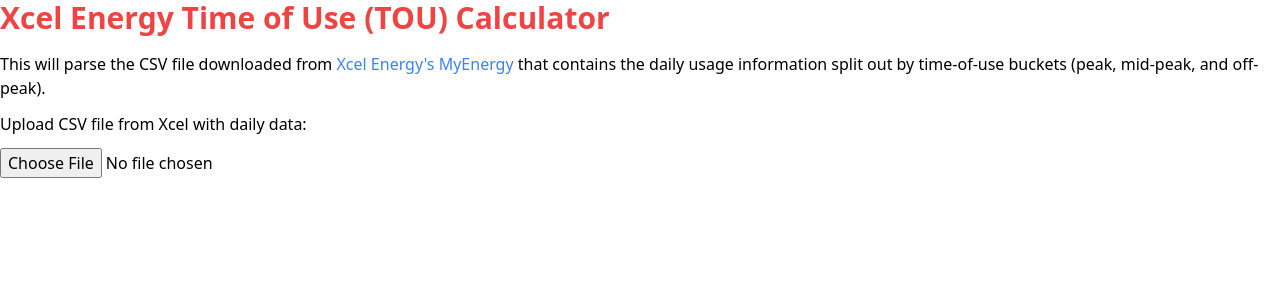
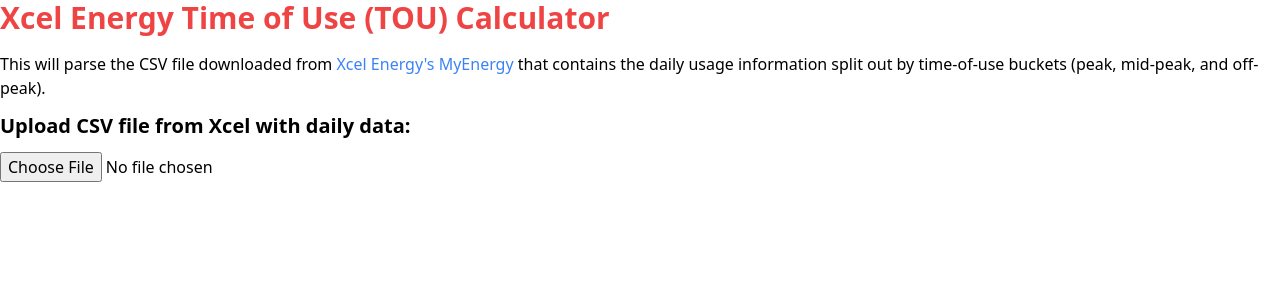
Before and after one commit to mattrobmattrob/XcelCalculator, a Next.js app: page / in a window 1280 px wide. Shown: the top 300 px of the page. Built offline with nearby package versions, Linux system fonts and the light colour scheme.

Commit message:
Separation

```diff
--- a/pages/index.js
+++ b/pages/index.js
@@ -215,13 +215,17 @@
     };
 
   return <>
-    <div className='text-3xl font-bold text-red-500 pb-4'>Xcel Energy Time of Use (TOU) Calculator</div>
+    <div className='text-3xl font-bold text-red-500 pb-4'>
+        Xcel Energy Time of Use (TOU) Calculator
+    </div>
 
     <div className='pb-3'>
         This will parse the CSV file downloaded from <a className='text-blue-500' href="https://myenergy.xcelenergy.com/myenergy/usage-history">Xcel Energy's MyEnergy</a> that contains the daily usage information split out by time-of-use buckets (peak, mid-peak, and off-peak).
     </div>
 
-    <div className='pb-3'>Upload CSV file from Xcel with daily data:</div>
+    <div className='text-xl font-bold pb-3'>
+        Upload CSV file from Xcel with daily data:
+    </div>
     <input type="file" id="myFile" name="myFile" onChange={fileUploaded}></input>
   </>
 }
```
